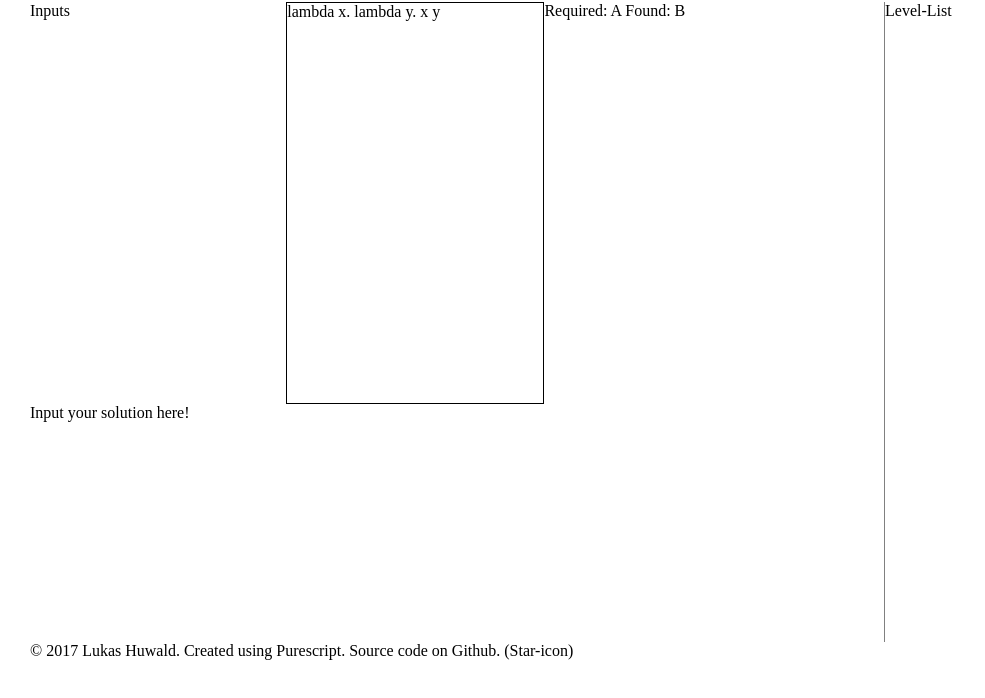
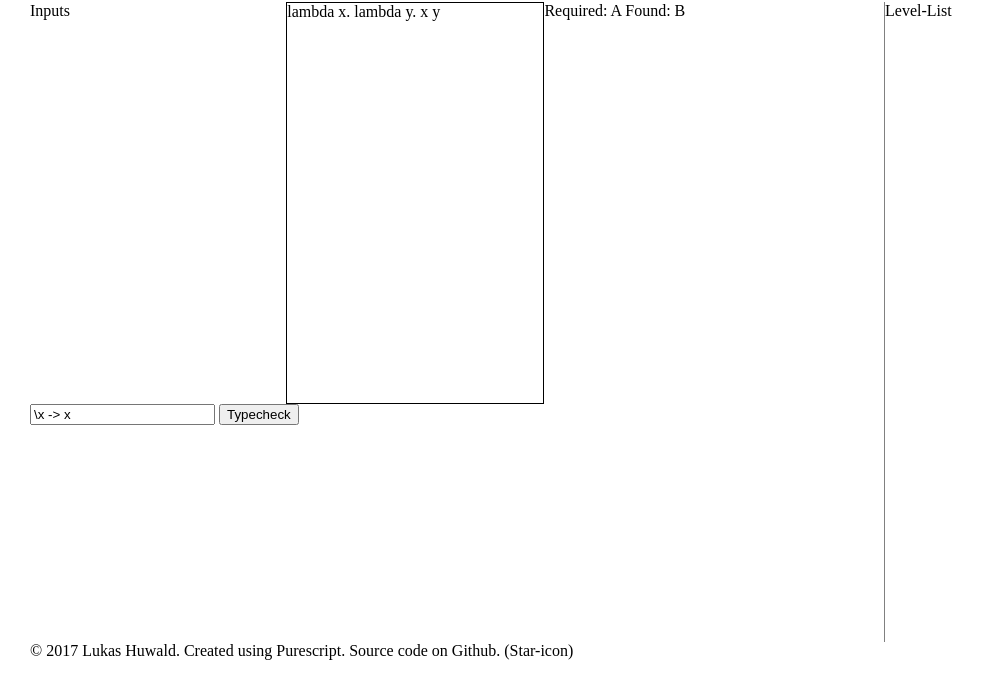
Before and after one commit to vanHavel/type-tracker, a website: page index.html in a window 1280 px wide. Shown: the part 78-776 px from the top of the page, without its empty margins (0-985 px from the left). Drawn offline with Linux system fonts and the light colour scheme.

Commit message:
added checking types for equivalence and added html form

```diff
--- a/bower.json
+++ b/bower.json
@@ -11,6 +11,7 @@
     "purescript-console": "^3.0.0",
     "purescript-either": "^3.1.0",
     "purescript-maps": "^3.5.2",
+    "purescript-sets": "^3.0.0",
     "purescript-transformers": "^3.4.0",
     "purescript-string-parsers": "^3.0.1"
   },
--- a/index.html
+++ b/index.html
@@ -25,7 +25,10 @@
         Found: B
       </div>
       <div class="solution">
-        Input your solution here!
+        <form>
+          <input type="text" value="\x -> x">
+          <input type="submit" value="Typecheck">
+        </form>
       </div>
     </main>
 
```
Also changed, not shown: 5 other files.
